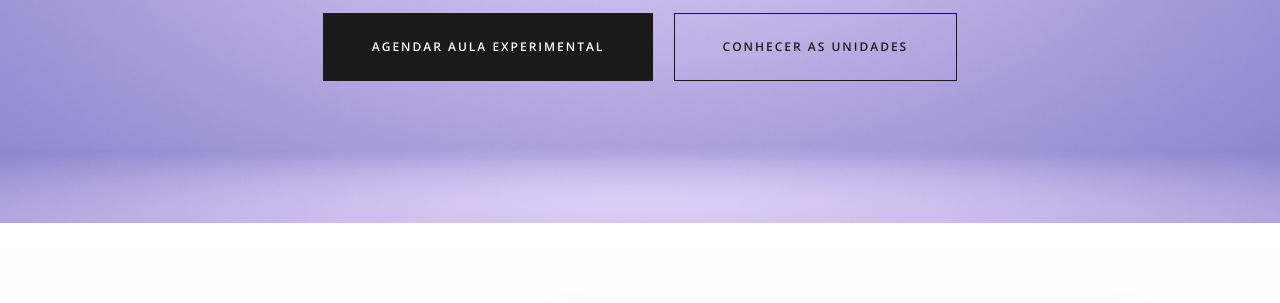
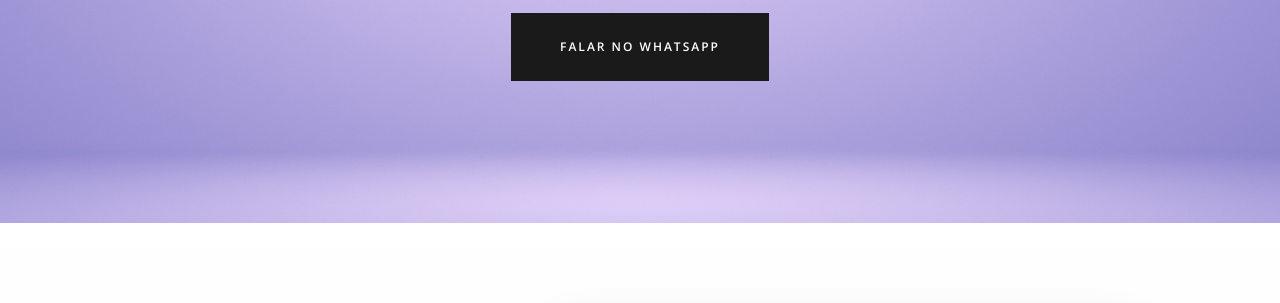
Before and after one commit to prbarboza/pilates, a plain HTML site: page contato.html in a window 1280 px wide. Shown: the part 497-800 px from the top of the page. Drawn offline with nearby package versions, Linux system fonts and the light colour scheme; files whose address does not match are found by name.

```diff
--- a/contato.html
+++ b/contato.html
@@ -89,17 +89,12 @@
         </div>
 
         <p>
-          <a
-            href="#"
-            class="btn btn-primary p-3 px-5 py-4 mr-md-2">
-            Agendar Aula Experimental
-          </a>
+          <a href="https://wa.me/5511980557617"
+   class="btn btn-primary p-3 px-5 py-4"
+   target="_blank">
+   Falar no WhatsApp
+</a>
 
-          <a
-            href="#unidades"
-            class="btn btn-outline-primary p-3 px-5 py-4 ml-md-2">
-            Conhecer as Unidades
-          </a>
         </p>
 
       </div>
@@ -238,7 +233,7 @@
 </script>
 
 
-    <div id="map" class="map"></div>
+    <!--<div id="map" class="map"></div>-->
 
     <!-- FOOTER INICIO -->
 
```
